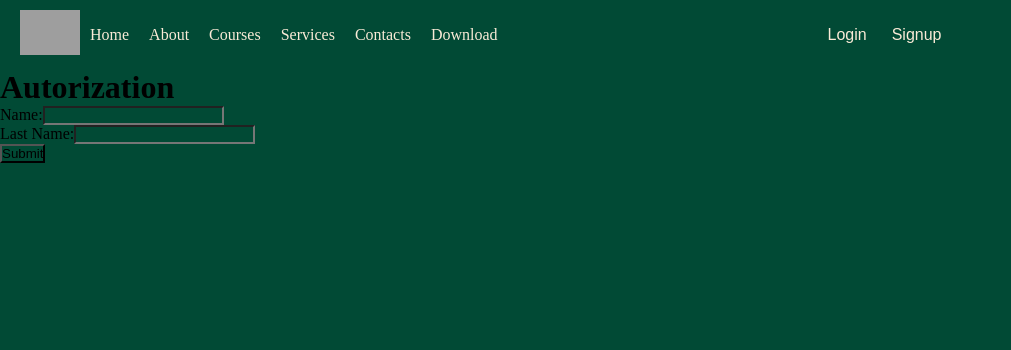
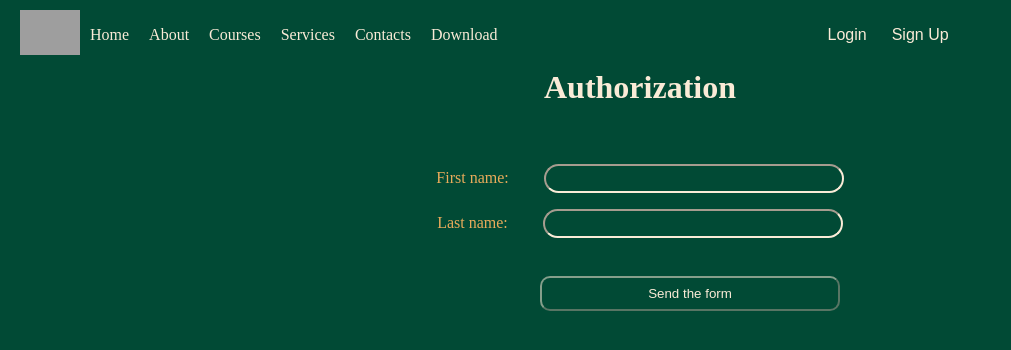
Before and after one commit to YanaKholod/Landing-page, a React (Create React App) app: page /login in a window 1280 px wide. Shown: the top 350 px of the page, without its empty margins (0-1011 px from the left). Built offline with nearby package versions, Linux system fonts and the light colour scheme; grey boxes are pictures that could not be loaded.

Commit message:
ninth commit

```diff
--- a/src/App.js
+++ b/src/App.js
@@ -9,6 +9,7 @@ import Services from "./components/Servicepage/Services";
 import Contacts from "./components/Contacts/Contacts";
 import Course from "./components/Courses/Course";
 import Login from "./components/LogIn/Login";
+import SignUp from "./components/SignUp/SignUp";
 
 function App() {
   return (
@@ -19,6 +20,7 @@ function App() {
           <Routes>
             <Route path="/" exact={true} element={<Main />} />
             <Route path="/login" element={<Login />} />
+            <Route path="/signup" element={<SignUp />} />
             <Route path="/about" element={<About />} />
             <Route exact path="/courses" element={<Courses />} />
             <Route path={"/courses/:id"} element={<Course />} />
--- a/src/components/Header.jsx
+++ b/src/components/Header.jsx
@@ -21,12 +21,19 @@ const Header = () => {
           ))}
         </ul>
         <div className={s.buttons}>
-          <button className={s.butLogin}>Login</button>
-          <button className={s.butSignup}>Signup</button>
+          <button className={s.butLogin}>
+            <Link to="/login" className={s.link}>
+              Login
+            </Link>
+          </button>
+          <button className={s.butSignup}>
+            <Link to="/signup" className={s.link}>
+              Sign Up
+            </Link>
+          </button>
         </div>
       </div>
     </div>
   );
 };
-
 export default Header;
--- a/src/components/Header.module.css
+++ b/src/components/Header.module.css
@@ -29,8 +29,6 @@
    display: flex;
    align-items:flex-start;
    margin-left: 300px;
-
-
 }
 .buttons >button{
    cursor: pointer;
@@ -49,3 +47,9 @@
    font-size: 16px;
    padding: 5px;
 }
+
+.link{
+text-decoration: none;
+color: antiquewhite;
+
+}
--- a/src/components/LogIn/Login.jsx
+++ b/src/components/LogIn/Login.jsx
@@ -5,7 +5,7 @@ import s from "./Login.module.css";
 export const Login = () => {
   const {
     register,
-    formState: { error },
+    formState: { errors },
     handleSubmit,
     reset,
   } = useForm();
@@ -15,23 +15,25 @@ export const Login = () => {
   };
   return (
     <div className={s.login}>
-      <h1> Autorization</h1>
+      <h1> Authorization</h1>
       <form onSubmit={handleSubmit(onSubmit)}>
-        <label>
-          Name:
-          <input {...register("firstName", { required: "required field" })} />
-        </label>
-        <div className={s.nameError}>
-          {error?.firstName && <p>{error?.firstName?.message || "Error!"}</p>}
+        <label>First name:</label>
+        <input
+          className={s.inputs}
+          {...register("firstName", { required: "required field" })}
+        />
+        <div className={s.error}>
+          {errors?.firstName && <p>{errors?.firstName?.message || "Error!"}</p>}
         </div>
-        <label>
-          Last Name:
-          <input {...register("lastName", { required: "required field" })} />
-        </label>
+        <label>Last name:</label>
+        <input
+          className={s.inputs}
+          {...register("lastName", { required: "required field" })}
+        />
         <div className={s.error}>
-          {error?.lastName && <p>{error?.lastName?.message || "Error!"}</p>}
+          {errors?.lastName && <p>{errors?.lastName?.message || "Error!"}</p>}
         </div>
-        <input type="submit" />
+        <input type="Submit" value="Send the form" />
       </form>
     </div>
   );
--- a/src/components/LogIn/Login.module.css
+++ b/src/components/LogIn/Login.module.css
@@ -1,6 +1,34 @@
 .login{
+   text-align: center;
 
 }
+.login >h1{
+   color: antiquewhite;
+   text-align: center;
+   padding-bottom: 50px;
+}
+label{
+   color: rgb(233, 171, 91);
+   margin-right: 35px;
+}
 .error{
+   color: rgb(205, 78, 78);
+   margin-right: 90px;
+}
+.inputs{
+   width: 300px;
+   padding: 5px 20px;
+   margin: 8px 0;
+   border-radius: 15px;
+   border-color: antiquewhite;
+}
+input{
+   width: 300px;
+   margin-top: 30px;
+   padding: 8px;
+   border-radius: 10px;
+   border-color: rgba(250, 235, 215, 0.533);
+   color: antiquewhite;
+   margin-left: 100px;
 
 }
```
